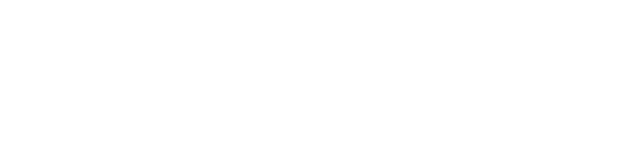
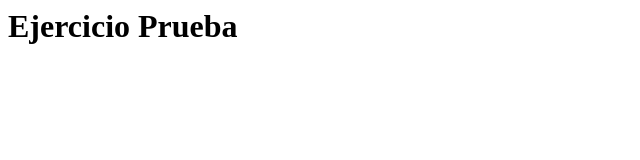
Before and after one commit to JADM98/repositorio, a plain HTML site: page index.html in a window 1280 px wide. Shown: the whole page, without its empty margins (0-640 px from the left). Drawn offline with Linux system fonts and the light colour scheme.

Commit message:
repo2 modifica index

```diff
--- a/index.html
+++ b/index.html
@@ -1,5 +1,5 @@
 <html>
 <body>
-<h1> <h1>
+<h1>Ejercicio Prueba <h1>
 </body>
 </html>
```
